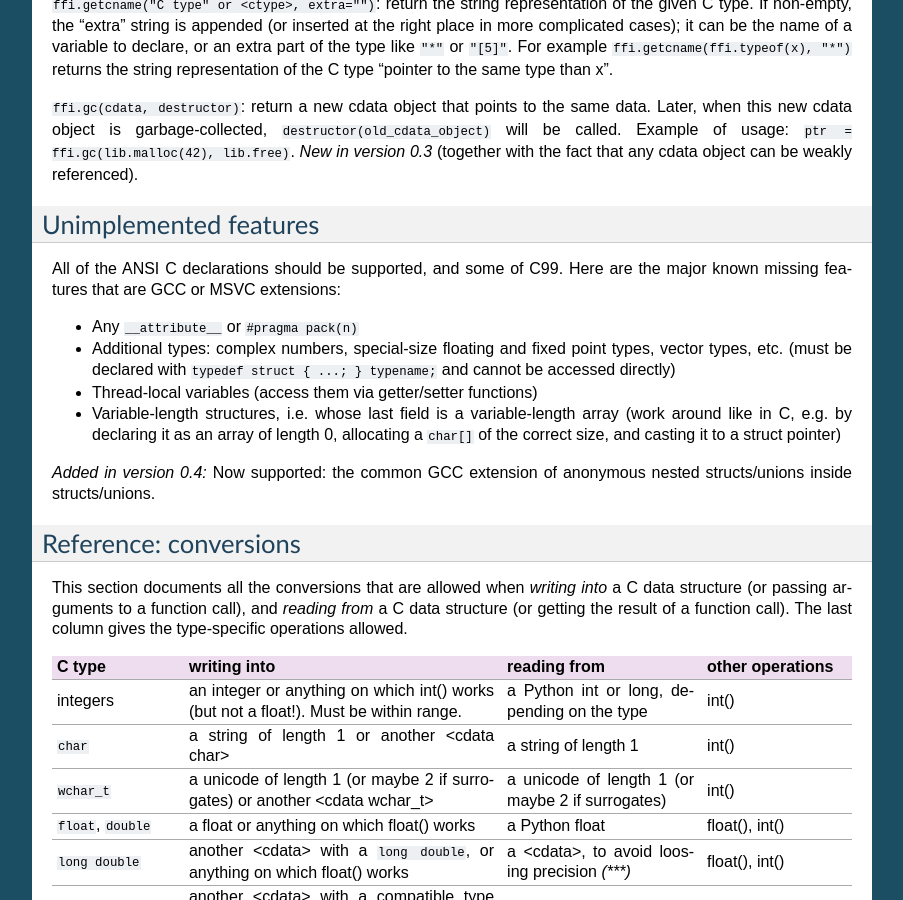
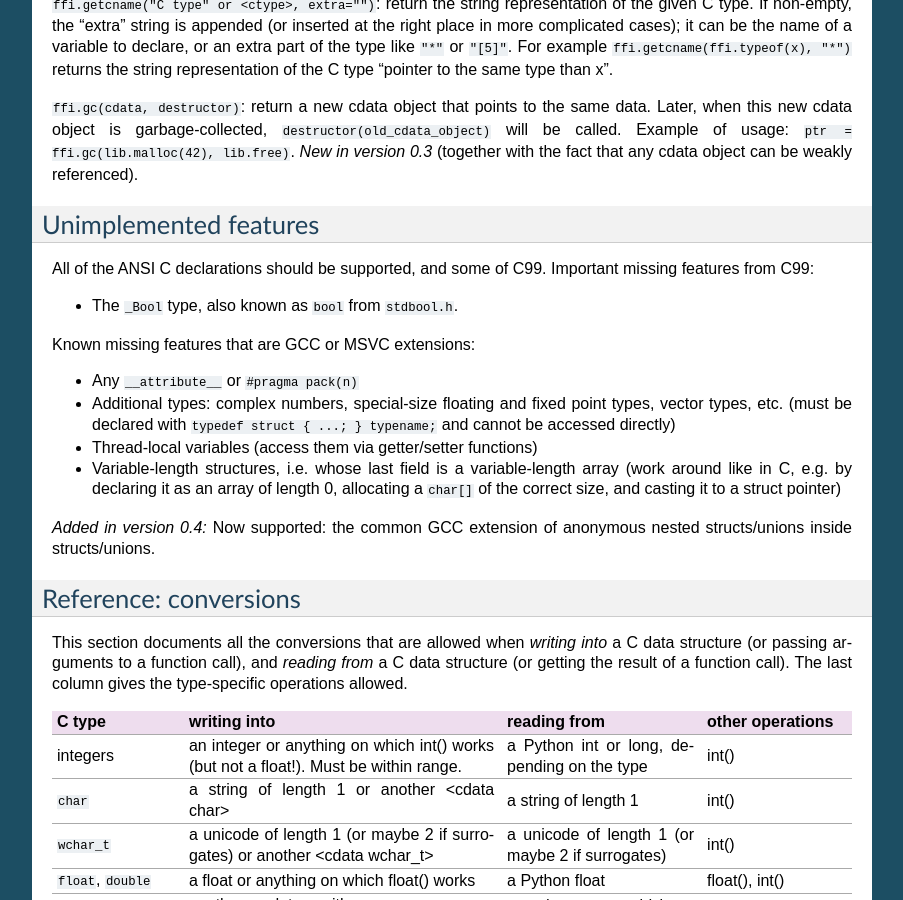
Before and after one commit to tharvik/cffi, a Sphinx documentation site: the page built from doc/source/index.rst, in a window 1280 px wide and 900 px high, scrolled down 13864 px. Shown: the whole window, without its empty margins (198-1101 px from the left). Built offline with Sphinx 7.4.7, drawn with Linux system fonts in a browser that asks for light colours.

Commit message:
"_Bool" is missing.

```diff
--- a/doc/source/index.rst
+++ b/doc/source/index.rst
@@ -1015,8 +1015,11 @@ Unimplemented features
 ----------------------
 
 All of the ANSI C declarations should be supported, and some of C99.
-Here are the major known missing features that are GCC or MSVC
-extensions:
+Important missing features from C99:
+
+* The ``_Bool`` type, also known as ``bool`` from ``stdbool.h``.
+
+Known missing features that are GCC or MSVC extensions:
 
 * Any ``__attribute__`` or ``#pragma pack(n)``
 
```
